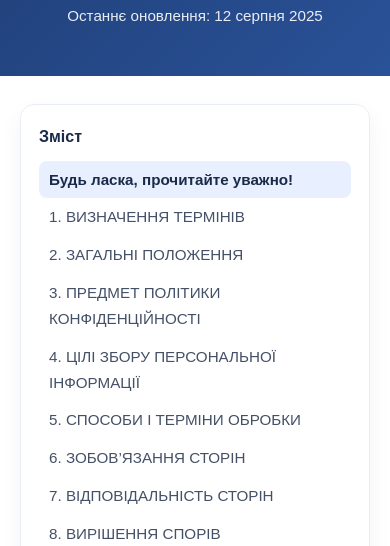
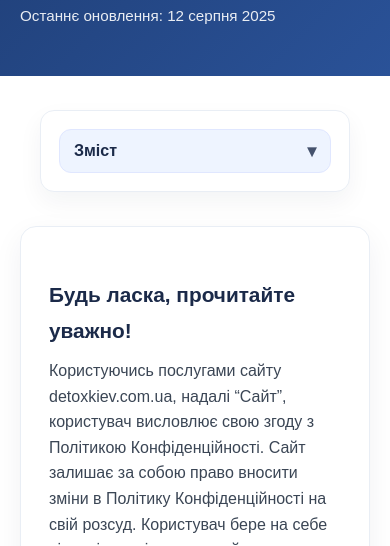
Before and after one commit to MlPablo/likuvania.github.io, a plain HTML site: page privacy.html in a window 390 px wide. Shown: the part 298-844 px from the top of the page. Drawn offline with Linux system fonts and the light colour scheme.

Commit message:
fix links

```diff
--- a/css/page-privacy.css
+++ b/css/page-privacy.css
@@ -1,8 +1,63 @@
-.page-hero{background:linear-gradient(135deg,#1e3c72 0%,#2a5298 100%);color:#fff;padding:48px 20px;text-align:center}
-.doc-wrap{max-width:1120px;margin:28px auto 56px;padding:0 20px;display:grid;grid-template-columns:1fr 290px;gap:28px}
-.doc-card{background:#fff;border:1px solid #e9eef5;border-radius:16px;padding:28px;box-shadow:0 10px 30px rgba(20,30,60,.06)}
-.toc{position:sticky;top:24px;background:#fff;border:1px solid #e9eef5;border-radius:14px;padding:18px;box-shadow:0 10px 24px rgba(20,30,60,.05);height:fit-content}
-.toc nav a{display:block;padding:8px 10px;border-radius:8px;color:#445066;text-decoration:none}
-.toc nav a:hover{background:#f2f6ff;color:#1b2a49}
-.toc nav a.active{background:#e8f0ff;color:#1b2a49;font-weight:700}
-@media(max-width:980px){ .doc-wrap{grid-template-columns:1fr} .toc{order:-1;margin-bottom:6px} }
+/* ===== TOC: mobile-friendly dropdown ===== */
+@media (max-width: 980px){
+    .doc-wrap { grid-template-columns: 1fr; }
+
+    /* сама коробка Змісту стає компактною */
+    .toc{
+        position: relative;
+        top: auto;
+        margin: 6px 20px 0;
+        padding: 0;
+        border: 0;
+        border-radius: 14px;
+        box-shadow: none;
+        background: transparent;
+    }
+
+    /* кнопка-голова дропдауну */
+    .toc .toc-toggle{
+        display:flex; align-items:center; justify-content:space-between;
+        gap:10px;
+        width:100%;
+        padding:12px 14px;
+        border:1px solid #e0e7ff;
+        background:#eef4ff;
+        color:#1b2a49;
+        font-weight:800; font-size:1rem;
+        border-radius:12px;
+        cursor:pointer;
+    }
+    .toc .toc-toggle .chev{
+        font-size:1.1rem; line-height:1; opacity:.8;
+    }
+
+    /* вміст меню — приховано, поки закритий */
+    .toc nav{
+        max-height:0;
+        overflow:hidden;
+        transition:max-height .25s ease;
+        padding:0 2px;
+    }
+    /* відкритий стан */
+    .toc.is-open nav{
+        max-height:60vh;              /* обмежили висоту, щоб не перекривало сторінку */
+        overflow:auto;                /* всередині скролиться */
+        margin-top:10px;
+        background:#fff;
+        border:1px solid #e9eef5;
+        border-radius:12px;
+        padding:8px;
+        box-shadow:0 10px 24px rgba(20,30,60,.05);
+        -webkit-overflow-scrolling: touch;
+    }
+
+    .toc nav a{
+        padding:10px 12px;
+        border-radius:8px;
+    }
+    .toc nav a:hover{ background:#f2f6ff; color:#1b2a49; }
+    .toc nav a.active{ background:#e8f0ff; color:#1b2a49; font-weight:700; }
+
+    /* дрібний фікс на випадок горизонтального швендяння */
+    html, body{ overflow-x:hidden; }
+}
--- a/privacy.html
+++ b/privacy.html
@@ -197,6 +197,45 @@
     sections.forEach(sec => observer.observe(sec));
 </script>
 <script>
+    // Перетворюємо Зміст на мобільний дропдаун
+    (function(){
+        const tocBox = document.querySelector('.toc');
+        const title = tocBox?.querySelector('h3');
+
+        function ensureMobileToc(){
+            if(!tocBox) return;
+            const isMobile = window.matchMedia('(max-width:980px)').matches;
+
+            // Якщо мобілка — робимо кнопку, якщо ні — повертаємо як було
+            if(isMobile){
+                if(!tocBox.querySelector('.toc-toggle')){
+                    const btn = document.createElement('button');
+                    btn.type = 'button';
+                    btn.className = 'toc-toggle';
+                    btn.innerHTML = '<span>Зміст</span><span class="chev">▾</span>';
+                    if(title) title.replaceWith(btn);
+                    btn.addEventListener('click', () => tocBox.classList.toggle('is-open'));
+                }
+                // За замовчуванням закрито
+                tocBox.classList.remove('is-open');
+            } else {
+                // Десктоп: повертаємо заголовок, якщо його немає
+                const toggle = tocBox.querySelector('.toc-toggle');
+                if(toggle){
+                    const h3 = document.createElement('h3');
+                    h3.textContent = 'Зміст';
+                    toggle.replaceWith(h3);
+                }
+                tocBox.classList.remove('is-open');
+            }
+        }
+
+        // ініт після побудови пунктів змісту (у тебе вже є генерація #toc вище)
+        document.addEventListener('DOMContentLoaded', ensureMobileToc);
+        window.addEventListener('resize', ensureMobileToc);
+    })();
+</script>
+<script>
     // reveal-анімація
     (function () {
         const targets = document.querySelectorAll('.features .feature-item, .services-grid .service-card');
```
